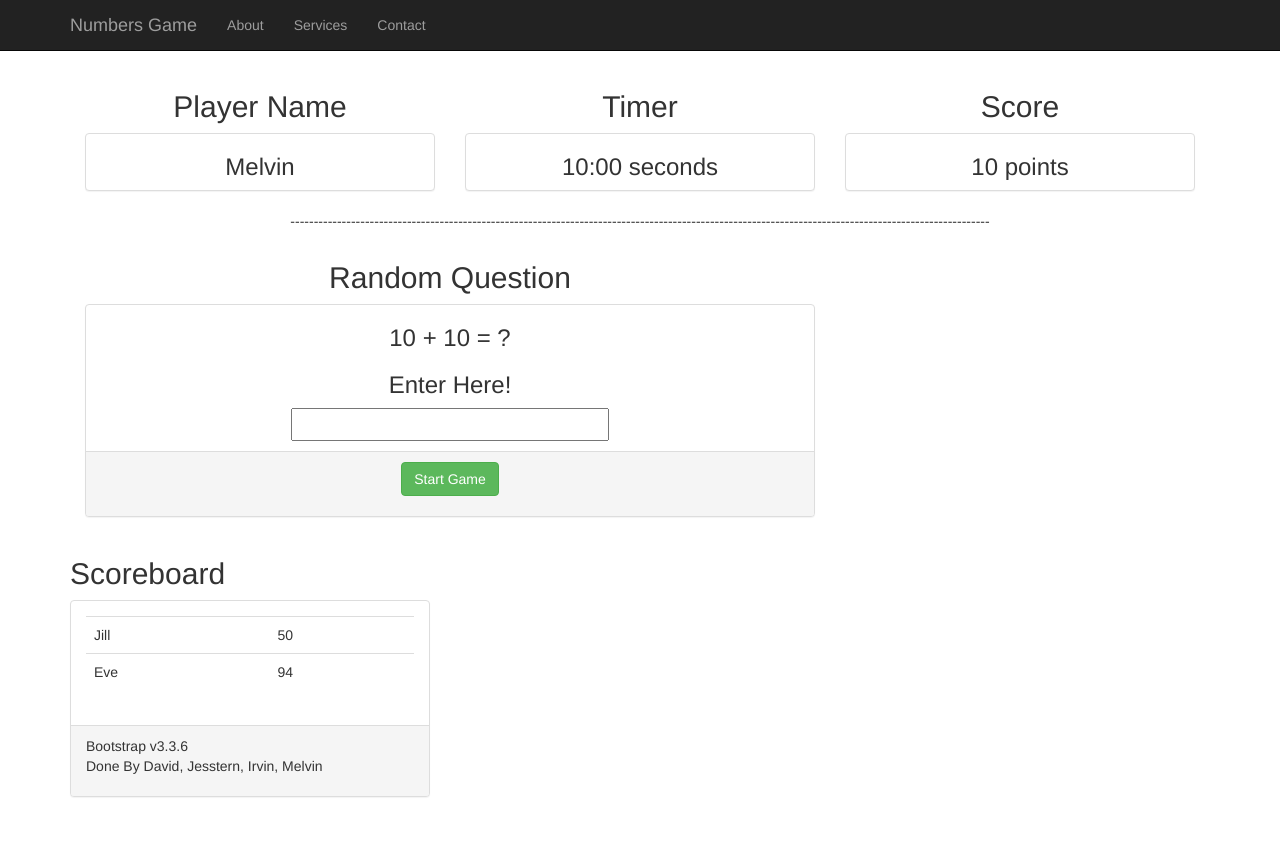
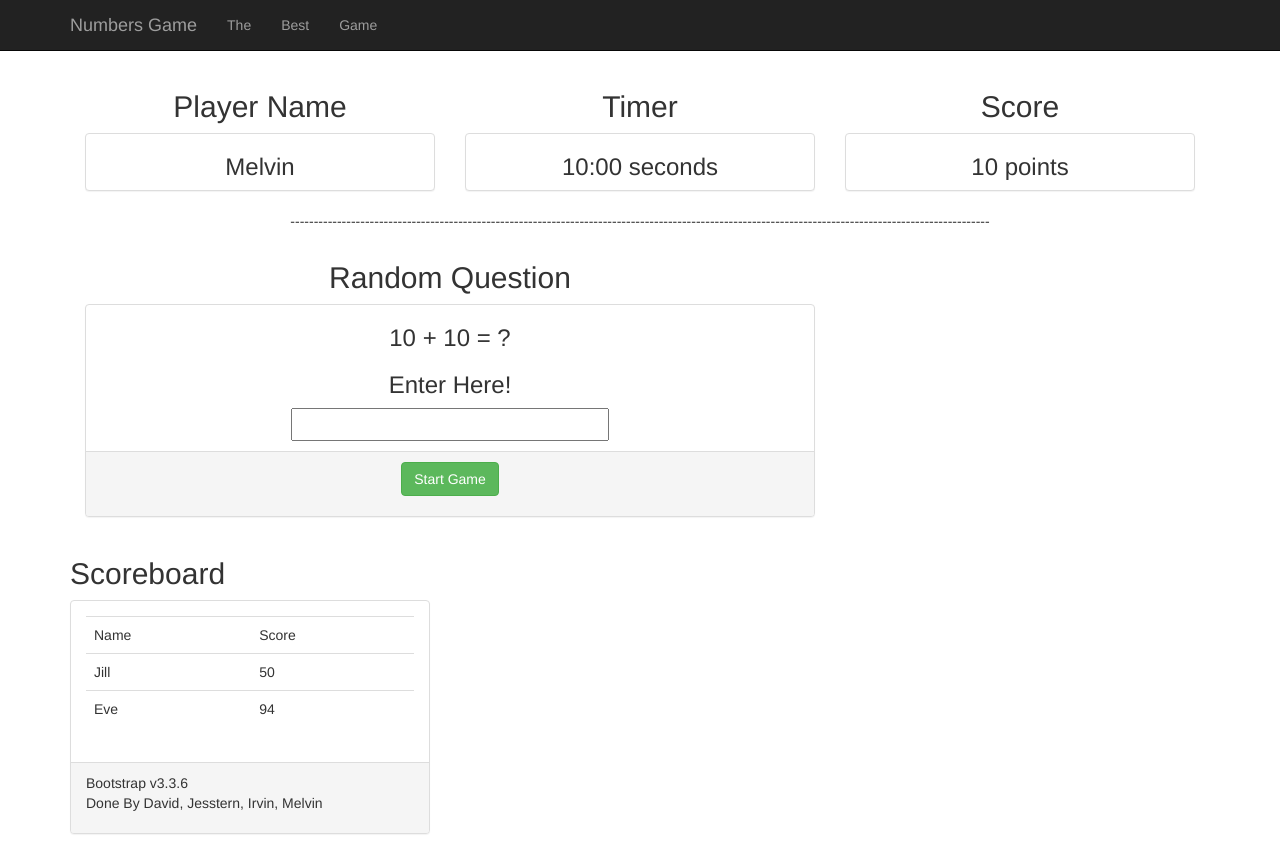
Before and after one commit to davidsng/numbers, a plain HTML site: page public/index.html in a window 1280 px wide. Before the commit the page ends 817 px from the top, so only its background shows below. Drawn offline with Linux system fonts and the light colour scheme.

Commit message:
Updated Table

```diff
--- a/public/index.html
+++ b/public/index.html
@@ -38,13 +38,13 @@
             <div class="collapse navbar-collapse" id="bs-example-navbar-collapse-1">
                 <ul class="nav navbar-nav">
                     <li>
-                        <a href="#">About</a>
+                        <a href="#">The</a>
                     </li>
                     <li>
-                        <a href="#">Services</a>
+                        <a href="#">Best</a>
                     </li>
                     <li>
-                        <a href="#">Contact</a>
+                        <a href="#">Game</a>
                     </li>
                 </ul>
             </div>
@@ -98,6 +98,10 @@
                             <div class="panel-body">
                                 <table class="table">
                                     <tr>
+                                        <td>Name</td>
+                                        <td>Score</td>
+                                      </tr>
+                                    <tr>
                                         <td>Jill</td>
                                         <td>50</td>
                                       </tr>
```
